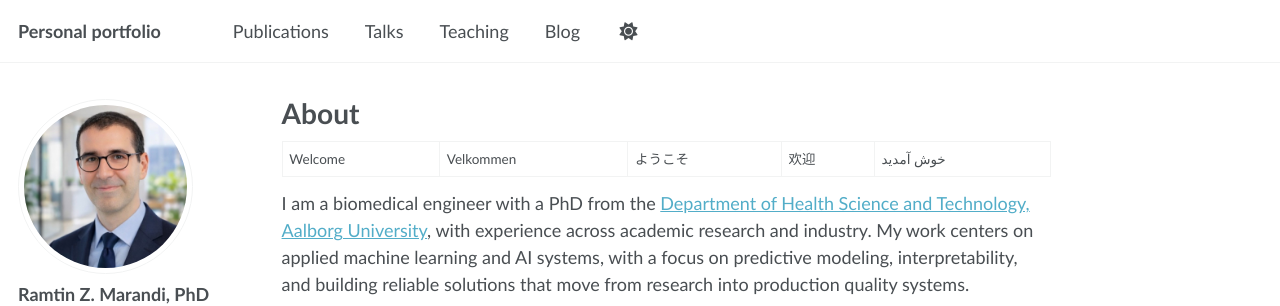
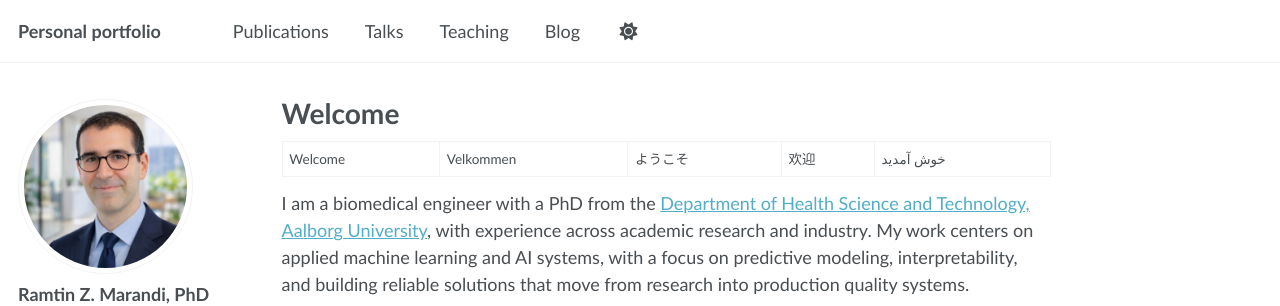
Before and after one commit to ramtinz/ramtinz.github.io, a Jekyll site: the page built from _pages/about.md, in a window 1280 px wide and 900 px high. Shown: the top 306 px of the window. Built offline with Jekyll 4.4.1, drawn with Linux system fonts in a browser that asks for light colours; some web fonts are replaced; a script that is not in the unit is left out.

Commit message:
Update about.md with homepage frontmatter

```diff
--- a/_pages/about.md
+++ b/_pages/about.md
@@ -1,7 +1,10 @@
 ---
-permalink: /about/
-title: "About"
+permalink: /
+title: "Welcome"
 author_profile: true
+redirect_from:
+  - /about/
+  - /about.html
 ---
 
 Welcome | Velkommen | ようこそ | 欢迎 | خوش آمدید
```
